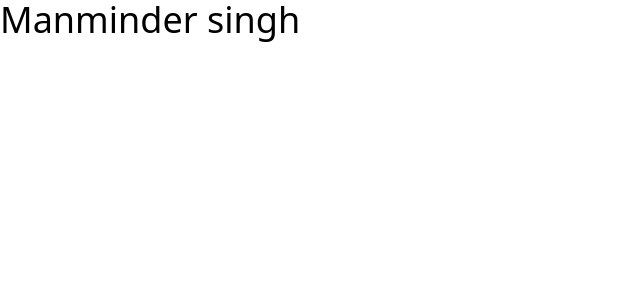
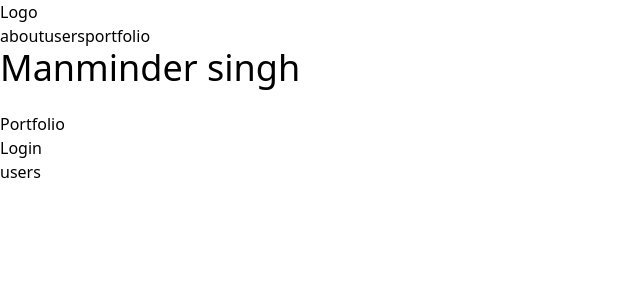
Before and after one commit to manminder11/Nextjs15-Complete, a Next.js app: page / in a window 1280 px wide. Shown: the top 300 px of the page, without its empty margins (0-640 px from the left). Built offline with nearby package versions, Linux system fonts and the light colour scheme.

Commit message:
using link for navigation

```diff
--- a/src/app/page.tsx
+++ b/src/app/page.tsx
@@ -1,7 +1,16 @@
+import Link from "next/link";
+import Navbar from "@/components/Navbar";
 const page = () => {
   return (
     <div>
-      <p className="text-4xl">Manminder singh </p>
+      <Navbar />
+      <p className="text-4xl">Manminder singh </p> <br />
+      <Link href="/portfolio">Portfolio</Link>
+      <br />
+      <Link href="/Login">Login</Link>
+      <br />
+      <Link href="/users">users</Link>
+      <br />
     </div>
   );
 };
--- /dev/null
+++ b/src/app/portfolio/page.tsx
@@ -0,0 +1,5 @@
+const page = () => {
+  return <div>this is my portfolio</div>;
+};
+
+export default page;
--- /dev/null
+++ b/src/components/Navbar.tsx
@@ -0,0 +1,21 @@
+import Link from "next/link";
+
+const Navbar = () => {
+  return (
+    <nav>
+      <ul>
+        <div>
+          <h1>Logo</h1>
+        </div>
+
+        <div>
+          <Link href="/about">about</Link>
+          <Link href="/users">users</Link>
+          <Link href="/portfolio">portfolio</Link>
+        </div>
+      </ul>
+    </nav>
+  );
+};
+
+export default Navbar;
```
